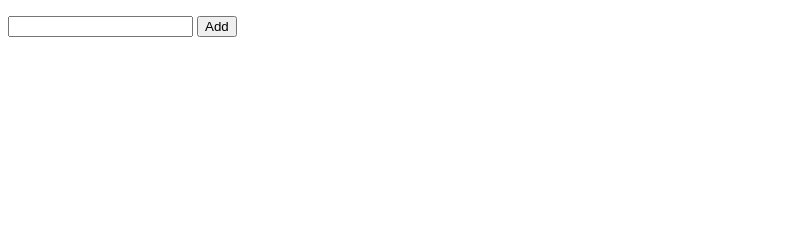
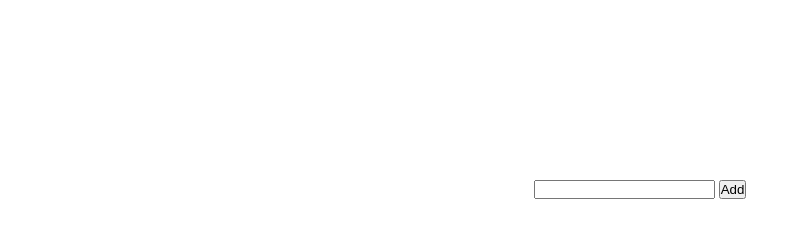
Before and after one commit to whatthefoobar/to_do_list, a website with bundled scripts: page public/index.html in a window 1280 px wide. Shown: the whole page, without its empty margins (0-801 px from the left). Built offline with nearby package versions, Linux system fonts and the light colour scheme.

Commit message:
some styles

```diff
--- a/public/index.html
+++ b/public/index.html
@@ -4,20 +4,20 @@
     <meta charset="UTF-8" />
     <meta http-equiv="X-UA-Compatible" content="IE=edge" />
     <meta name="viewport" content="width=device-width, initial-scale=1.0" />
+    <link rel="stylesheet" href="style.css" />
     <script src="dist/index.js" type="module"></script>
     <title>Document</title>
-    <style>
-      #list {
-        list-style: none;
-        padding: 0;
-      }
-    </style>
+    <!-- <style>
+
+    </style> -->
   </head>
   <body>
-    <ul id="list"></ul>
-    <form id="new-task-form">
-      <input type="text" id="new-task-title" />
-      <button type="submit">Add</button>
-    </form>
+    <div class="container">
+      <ul id="list"></ul>
+      <form id="new-task-form">
+        <input type="text" id="new-task-title" />
+        <button type="submit">Add</button>
+      </form>
+    </div>
   </body>
 </html>
--- /dev/null
+++ b/public/style.css
@@ -0,0 +1,17 @@
+* {
+  margin: 0;
+  padding: 0;
+  box-sizing: border-box;
+}
+.container {
+  margin-top: 20vh;
+  display: flex;
+  flex-direction: column;
+  justify-content: center;
+  align-items: center;
+  gap: 20px;
+}
+#list {
+  list-style: none;
+  padding: 0;
+}
```
